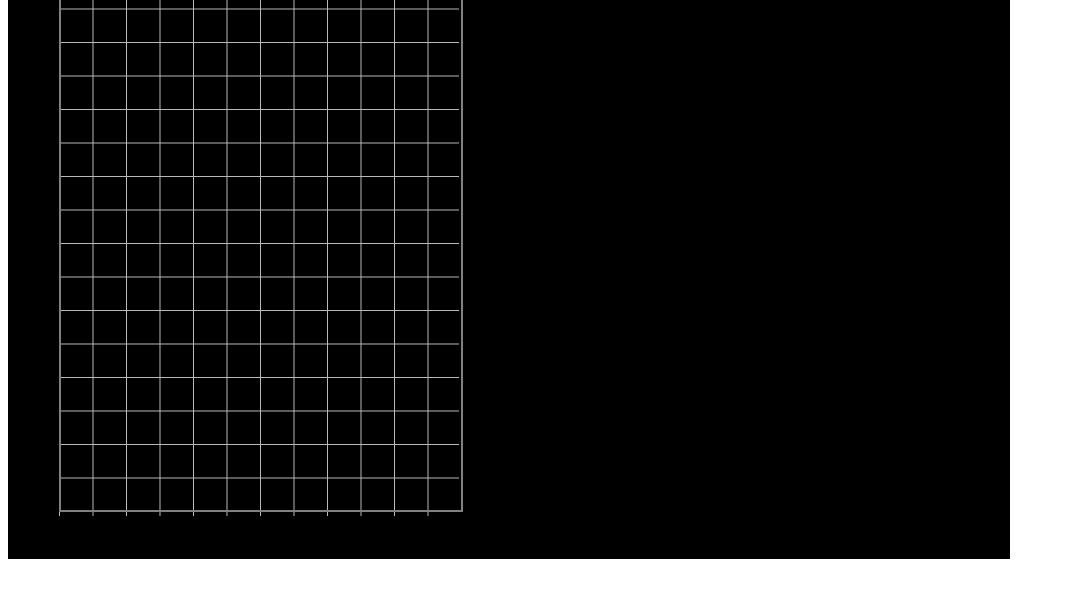
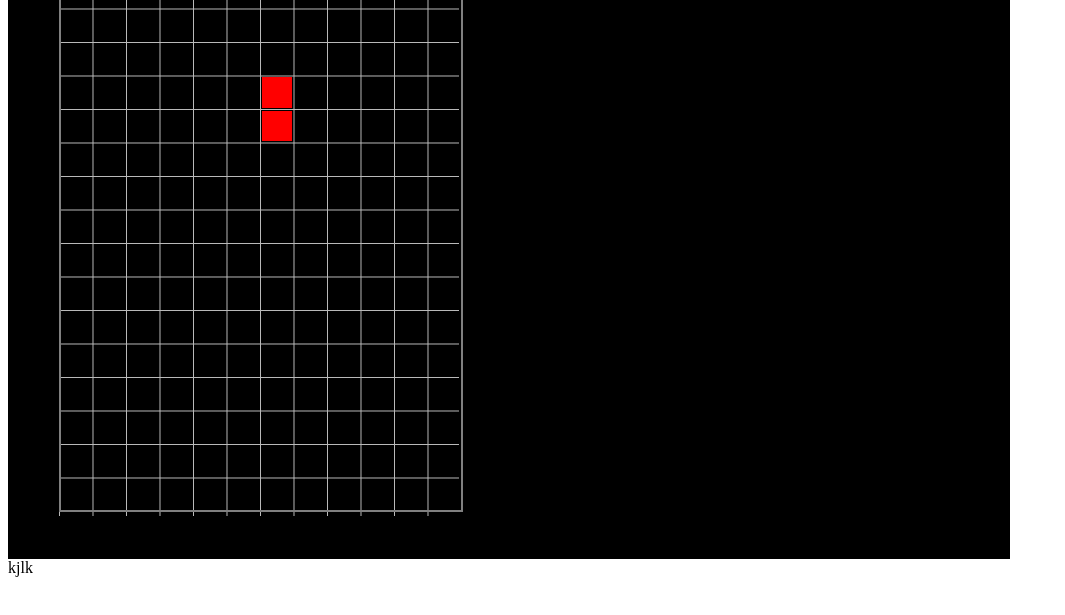
Before and after one commit to AgneDJ/TetrisGame, a website: page index.html in a window 1280 px wide. Shown: the part 151-766 px from the top of the page, without its empty margins (0-1065 px from the left). Drawn offline with Linux system fonts and the light colour scheme.

Commit message:
Map and brick

```diff
--- a/index.html
+++ b/index.html
@@ -10,10 +10,10 @@
         <div class="background">
             <div id="logo">TETRIS</div>
             <div class='grid'>
-                <canvas class="gameScreen"></canvas>
+                <canvas class="gameScreen"  height = "600px" width = "400px"></canvas>
             </div>
         </div>
-
+        kjlk
         <script src='src/index.js'></script>
     </body>
 
--- a/src/index.js
+++ b/src/index.js
@@ -0,0 +1,36 @@
+
+
+let canvas = document.getElementsByClassName("gameScreen")[0];
+let ctx = canvas.getContext("2d");
+
+let zemelapis = [];
+
+for (let row = 0; row < 18; row++ ) {
+    let eilute = [];
+    for (let column = 0; column < 12; column++) {
+        eilute.push(null);
+    }
+    zemelapis.push(eilute);
+
+}
+console.log(zemelapis);
+
+zemelapis[5][6] = 1;
+zemelapis[6][6] = 1;
+
+
+function gameLoop(timestamp) {
+    for (let row = 0; row < 18; row++ ) {
+        for (let column = 0; column < 12; column++) {
+            if (zemelapis[row][column]!=null) {
+                ctx.fillStyle = "#f00";
+                ctx.fillRect(column * 33.5,row * 33.5, 30, 30);
+
+            }
+        }
+    }
+
+    requestAnimationFrame(gameLoop);
+}
+
+requestAnimationFrame(gameLoop);
--- a/style.css
+++ b/style.css
@@ -6,10 +6,7 @@
     background-color: black;
 }
 .gameScreen {
-    height: 600px;
-    width: 400px;
     border: 2px solid grey;
-
 }
 
 .grid {
@@ -18,7 +15,6 @@
         repeating-linear-gradient(-90deg, transparent, transparent 32.5px, darkgrey 32.5px, #CCC 33.5px);
     background-size: 33.5px 33.5px;
     margin: 50px 550px 50px 50px;
-
 }
 
 #logo {
```
Also changed, not shown: src/brick.js (added, +23 -0 lines), src/game.js (+19 -0 lines), assets/1712544_preview_preview.png (deleted), assets/element_blue_square.png (added), assets/element_green_square.png (added), assets/element_grey_square.png (added), assets/element_purple_square.png (added), assets/element_red_square.png (added), assets/element_yellow_square.png (added), 1 other file.
